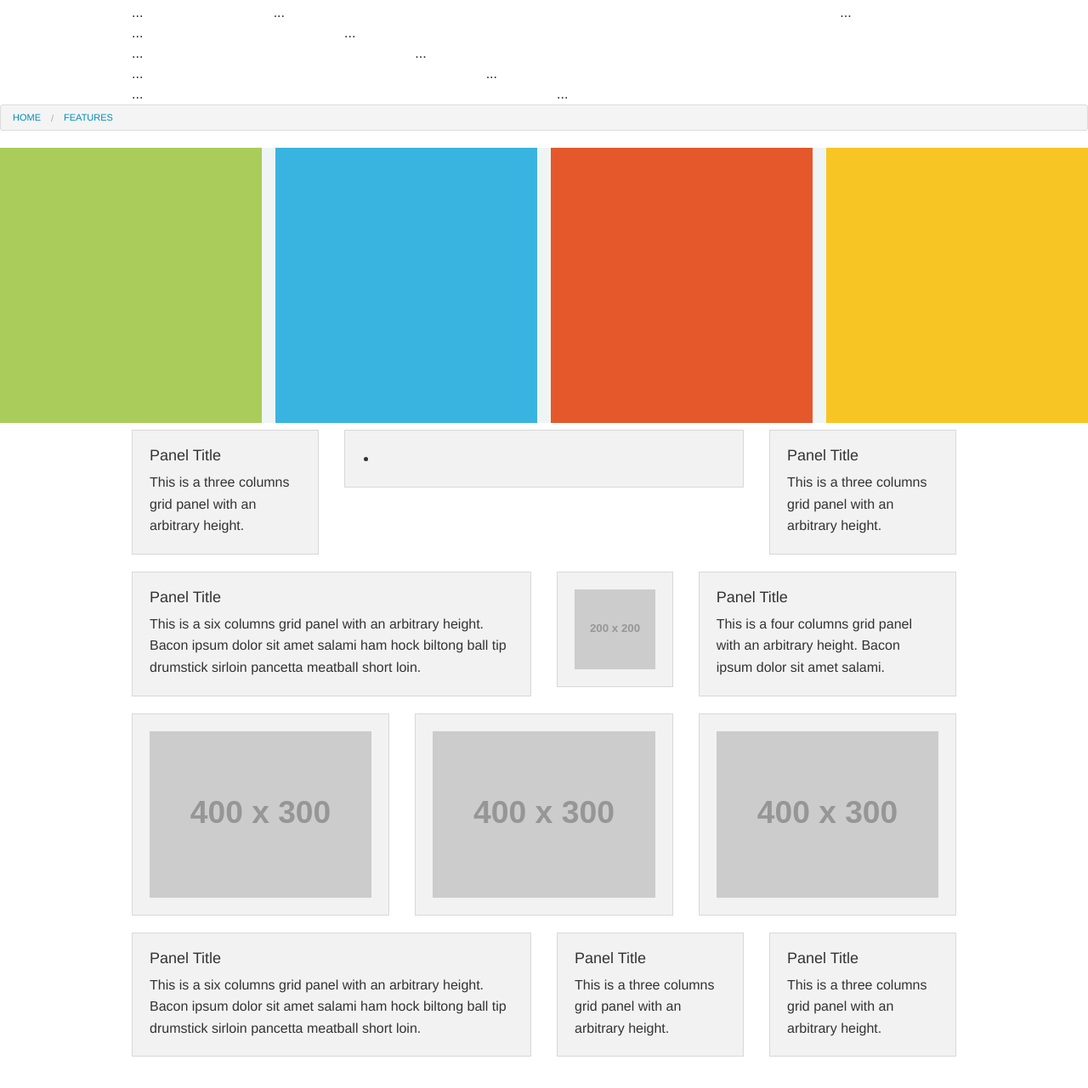
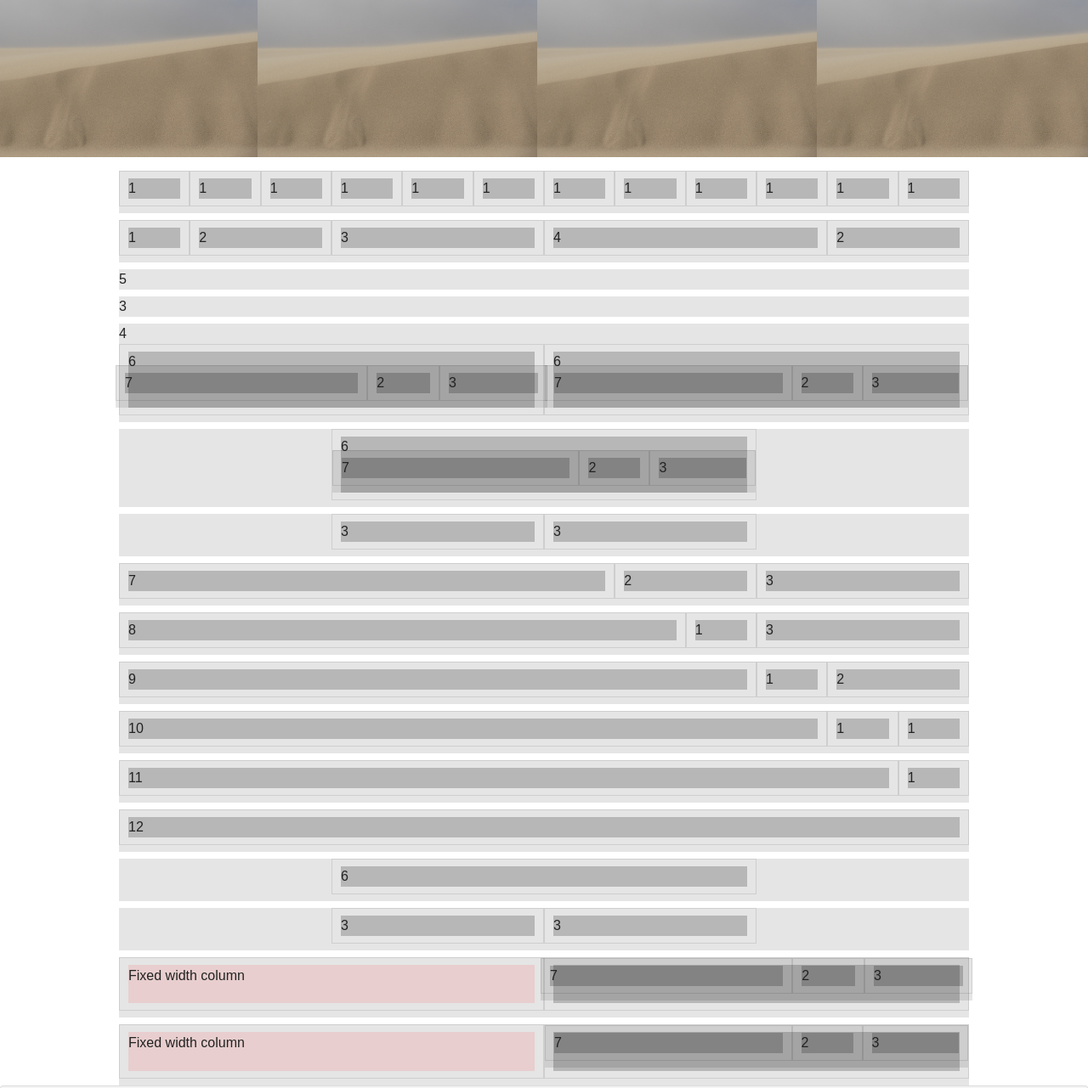
Before and after one commit to leslstrauss/foundation-codekit, a website: page index.html in a window 1280 px wide. Shown: the part 391-1672 px from the top of the page at 85% size. Drawn offline with Linux system fonts and the light colour scheme; placeholder pictures from the web are drawn by us.

Commit message:
Flex box experimenting.

```diff
--- a/css/lesl.css
+++ b/css/lesl.css
@@ -1,4 +1,172 @@
+.row {
+  margin-top: 0.5rem;
+  display: flex;
+  flex-direction: row;
+  flex-wrap: wrap;
+}
+
+.col {
+  flex: 1 1 8%;
+  margin: 0 0 0.5rem 0;
+  padding: 0.5em 10px;
+  box-sizing: border-box;
+}
+
+/* nested grids */
+.row .row, .row.nested {
+  flex: 1 1 auto;
+  margin-top: -0.5em;
+}
+
+/* full width grids */
+.row.wide-fit {
+  margin-left: -10px;
+  margin-right: -10px;
+}
+
+/* center grids */
+.row.center {
+  justify-content: center;
+}
+
+.center .col {
+  flex-grow: 0;
+  flex-shrink: 0;
+}
+
+/* columns widths */
+
+.col-span-1 {
+  flex-basis: 8.3333%;
+}
+
+.col-span-2 {
+  flex-basis: 16.6666%;
+}
+
+.col-span-3 {
+  flex-basis: 25%;
+}
+
+.col-span-4 {
+  flex-basis: 33.3333%;
+}
+
+.col-span-5 {
+  flex-basis: 41.6666%;
+}
+
+.col-span-6 {
+  flex-basis: 50%;
+}
+
+.col-span-7 {
+  flex-basis: 58.3333%;
+}
+
+.col-span-8 {
+  flex-basis: 66.6666%;
+}
+
+.col-span-9 {
+  flex-basis: 75%;
+}
+
+.col-span-10 {
+  flex-basis: 83.3333%;
+}
+
+.col-span-11 {
+  flex-basis: 91.6666%;
+}
+
+.col-span-12 {
+  flex-basis: 100%;
+}
+
+/* examples */
+
+.fixed-width {
+  flex: 0 0 500px;
+  background-color: rgba(255,0,0,0.1) !important;
+}
+
+@media all and (max-width: 568px) {
+  .col-span-1,
+  .col-span-2,
+  .col-span-3,
+  .col-span-4,
+  .col-span-5 {
+    flex-basis: 50%;
+  }
+
+  .col-span-6,
+  .col-span-7,
+  .col-span-8,
+  .col-span-9,
+  .col-span-10,
+  .col-span-11 {
+    flex-basis: 100%;
+  }
+
+  .nested .col {
+    flex-basis: 100%;
+  }
+
+}
+
+/* eye candy */
+
+body {
+  font-family: sans-serif;
+}
+
+.row {
+  background-color: #000000;
+  background-color: rgba(0,0,0,0.1);
+}
+.col {
+  background-color: #ffffff;
+  background-color: rgba(0,0,0,0.2);
+  background-clip: content-box;
+  border: 1px solid rgba(0,0,0,0.1);
+}
+
+
+
+
+
+
 .flexwrapper {
+  margin-left: -1em;
+}
+
+.flexwrapper > section {
+  float: left;
+  width: 25%;
+  border-left: 0em solid #ffffff;
+  box-sizing: border-box;
+  margin-bottom: .5em;
+  padding-top: 25%;
+}
+
+.flexwrapper > section:nth-child(1) {
+  background: #a9cc5b;
+}
+
+.flexwrapper > section:nth-child(2) {
+  background: #39b4e0;
+}
+
+.flexwrapper > section:nth-child(3) {
+  background: #e4582b;
+}
+
+.flexwrapper > section:nth-child(4) {
+  background: #f8c624;
+}
+
+/*.flexwrapper {
   margin-left: -1em;
 }
 
@@ -25,4 +193,4 @@
 
 .flexwrapper > section:nth-child(4) {
   background: #f8c624;
-}
+}*/
--- a/index.html
+++ b/index.html
@@ -11,45 +11,145 @@
   </head>
 
   <body>
-    <div class="flexwrapper">
-      <section></section>
-      <section></section>
-      <section></section>
-      <section></section>
+
+    <div class="small-block-grid-2 medium-block-grid-3 large-block-grid-4">
+      <div class="flexwrapper">
+        <section><img src="img/Dunes.jpeg"></section>
+        <section><img src="img/Dunes.jpeg"></section>
+        <section><img src="img/Dunes.jpeg"></section>
+        <section><img src="img/Dunes.jpeg"></section>
+      </div>
     </div>
 
-    <div class="row">
-      <div class="small-12 rows large-12 columns">
-        <div class="panel"></div>
-      </div>
-<!--   <div class="small-4 large-4 columns"></div>
-  <div class="small-6 large-4 columns"></div> -->
+<div class="row">
+  <div class="col col-span-1">1</div>
+  <div class="col col-span-1">1</div>
+  <div class="col col-span-1">1</div>
+  <div class="col col-span-1">1</div>
+  <div class="col col-span-1">1</div>
+  <div class="col col-span-1">1</div>
+  <div class="col col-span-1">1</div>
+  <div class="col col-span-1">1</div>
+  <div class="col col-span-1">1</div>
+  <div class="col col-span-1">1</div>
+  <div class="col col-span-1">1</div>
+  <div class="col col-span-1">1</div>
 </div>
+
 <div class="row">
-  <div class="large-3 columns"></div>
-  <div class="large-6 columns"></div>
-  <div class="large-3 columns"></div>
+  <div class="col col-span-1">1</div>
+  <div class="col col-span-2">2</div>
+  <div class="col col-span-3">3</div>
+  <div class="col col-span-4">4</div>
+  <div class="col col-span-2">2</div>
 </div>
+
+<div class="column">
+  <div class="row row-span-5">5
+
+  </div>
+  <div class="row row-span-3">3</div>
+  <div class="row row-span-4">4</div>
+</div>
+
 <div class="row">
-  <div class="small-6 large-2 columns">...</div>
-  <div class="small-6 large-8 columns">...</div>
-  <div class="small-12 large-2 columns">...</div>
+  <div class="col col-span-6">6
+    <div class="row nested">
+      <div class="col col-span-7">7</div>
+      <div class="col col-span-2">2</div>
+      <div class="col col-span-3">3</div>
+    </div>
+  </div>
+  <div class="col col-span-6">6
+    <div class="row nested wide-fit">
+      <div class="col col-span-7">7</div>
+      <div class="col col-span-2">2</div>
+      <div class="col col-span-3">3</div>
+    </div>
+  </div>
 </div>
+
+<div class="row center">
+  <div class="col col-span-6">6
+    <div class="row nested wide-fit">
+      <div class="col col-span-7">7</div>
+      <div class="col col-span-2">2</div>
+      <div class="col col-span-3">3</div>
+    </div>
+  </div>
+</div>
+
+<div class="row center">
+  <div class="col col-span-3">3</div>
+  <div class="col col-span-3">3</div>
+</div>
+
 <div class="row">
-  <div class="small-3 columns">...</div>
-  <div class="small-9 columns">...</div>
+  <div class="col col-span-7">7</div>
+  <div class="col col-span-2">2</div>
+  <div class="col col-span-3">3</div>
 </div>
+
 <div class="row">
-  <div class="large-4 columns">...</div>
-  <div class="large-8 columns">...</div>
+  <div class="col col-span-8">8</div>
+  <div class="col col-span-1">1</div>
+  <div class="col col-span-3">3</div>
 </div>
+
 <div class="row">
-  <div class="small-6 large-5 columns">...</div>
-  <div class="small-6 large-7 columns">...</div>
+  <div class="col col-span-9">9</div>
+  <div class="col col-span-1">1</div>
+  <div class="col col-span-2">2</div>
 </div>
+
 <div class="row">
-  <div class="large-6 columns">...</div>
-  <div class="large-6 columns">...</div>
+  <div class="col col-span-10">10</div>
+  <div class="col col-span-1">1</div>
+  <div class="col col-span-1">1</div>
+</div>
+
+<div class="row">
+  <div class="col col-span-11">11</div>
+  <div class="col col-span-1">1</div>
+</div>
+
+<div class="row">
+  <div class="col col-span-12">12</div>
+</div>
+
+<div class="row center">
+  <div class="col col-span-6">6</div>
+</div>
+
+<div class="row center">
+  <div class="col col-span-3">3</div>
+  <div class="col col-span-3">3</div>
+</div>
+
+<div class="row">
+  <div class="col fixed-width">
+    <p>Fixed width column</p>
+  </div>
+  <div class="col">
+    <div class="row nested">
+      <div class="col col-span-7">7</div>
+      <div class="col col-span-2">2</div>
+      <div class="col col-span-3">3</div>
+    </div>
+  </div>
+</div>
+
+<div class="row">
+  <div class="col fixed-width">
+    <p>Fixed width column</p>
+  </div>
+  <div class="col">
+    <div class="row nested wide-fit">
+      <div class="col col-span-7">7</div>
+      <div class="col col-span-2">2</div>
+      <div class="col col-span-3">3</div>
+    </div>
+  </div>
 </div>
 
 <!-- START breadcrumbs -->
--- a/scss/_settings.scss
+++ b/scss/_settings.scss
@@ -101,40 +101,40 @@ $font-weight-normal: normal !default;
 $font-weight-bold: bold !default;
 
 // We use these as default colors throughout
-$primary-color: #008CBA;
-$secondary-color: #e7e7e7;
-$alert-color: #f04124;
-$success-color: #43AC6A;
-$warning-color: #f08a24;
-$info-color: #a0d3e8;
+// $primary-color: #008CBA;
+// $secondary-color: #e7e7e7;
+// $alert-color: #f04124;
+// $success-color: #43AC6A;
+// $warning-color: #f08a24;
+// $info-color: #a0d3e8;
 
 // We use these as default colors throughout
-$primary-color: #008CBA;
-$secondary-color: #e7e7e7;
-$alert-color: #f04124;
-$success-color: #43AC6A;
-$warning-color: #f08a24;
-$info-color: #a0d3e8;
+// $primary-color: #008CBA;
+// $secondary-color: #e7e7e7;
+// $alert-color: #f04124;
+// $success-color: #43AC6A;
+// $warning-color: #f08a24;
+// $info-color: #a0d3e8;
 
-$white       : #FFFFFF;
-$ghost       : #FAFAFA;
-$snow        : #F9F9F9;
-$vapor       : #F6F6F6;
-$white-smoke : #F5F5F5;
-$silver      : #EFEFEF;
-$smoke       : #EEEEEE;
-$gainsboro   : #DDDDDD;
-$iron        : #CCCCCC;
-$base        : #AAAAAA;
-$aluminum    : #999999;
-$jumbo       : #888888;
-$monsoon     : #777777;
-$steel       : #666666;
-$charcoal    : #555555;
-$tuatara     : #444444;
-$oil         : #333333;
-$jet         : #222222;
-$black       : #000000;
+// $white       : #FFFFFF;
+// $ghost       : #FAFAFA;
+// $snow        : #F9F9F9;
+// $vapor       : #F6F6F6;
+// $white-smoke : #F5F5F5;
+// $silver      : #EFEFEF;
+// $smoke       : #EEEEEE;
+// $gainsboro   : #DDDDDD;
+// $iron        : #CCCCCC;
+// $base        : #AAAAAA;
+// $aluminum    : #999999;
+// $jumbo       : #888888;
+// $monsoon     : #777777;
+// $steel       : #666666;
+// $charcoal    : #555555;
+// $tuatara     : #444444;
+// $oil         : #333333;
+// $jet         : #222222;
+// $black       : #000000;
 
 // We use these to control various global styles
 // $body-bg: $white;
@@ -388,15 +388,25 @@ $shiny-edge-active-color: rgba($black, .2);
 
 // $include-html-block-grid-classes: $include-html-classes;
 // $include-xl-html-block-grid-classes: false;
-
+//
+$include-html-block-grid-classes: $include-html-classes;
+$include-xl-html-block-grid-classes: false;
+//
 // We use this to control the maximum number of block grid elements per row
 // $block-grid-elements: 12;
 // $block-grid-default-spacing: rem-calc(20);
 // $align-block-grid-to-grid: false;
-
+//
+$block-grid-elements: 12;
+$block-grid-default-spacing: rem-calc(20);
+$align-block-grid-to-grid: false;
+//
 // Enables media queries for block-grid classes. Set to false if writing semantic HTML.
 // $block-grid-media-queries: true;
-
+//
+Enables media queries for block-grid classes. Set to false if writing semantic HTML.
+$block-grid-media-queries: true;
+//
 // 04. Breadcrumbs
 // - - - - - - - - - - - - - - - - - - - - - - - - -
 
```
Also changed, not shown: img/Dunes.jpeg (added).
